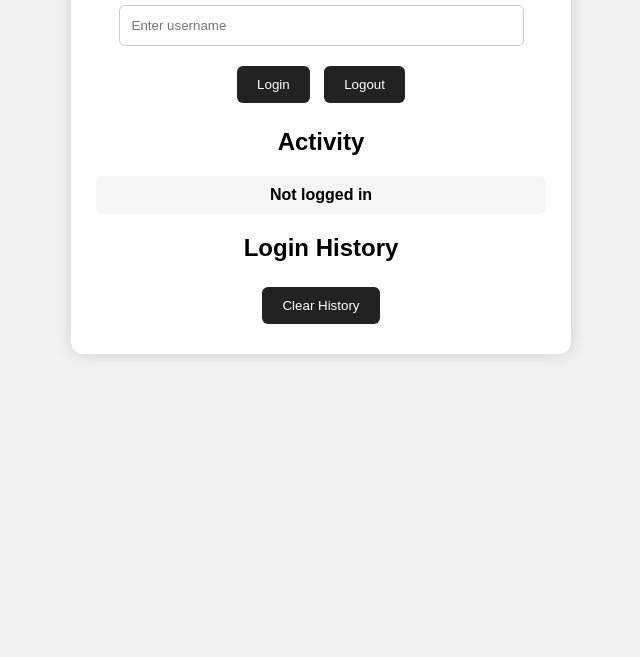
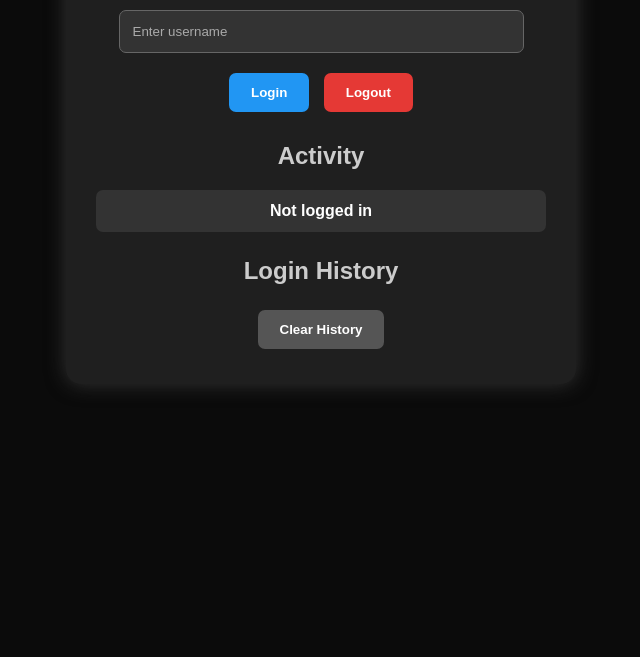
Before and after one commit to aryantiwari18/Worklog-login-out-tracker-, a plain HTML site: page index.html in a window 1280 px wide. Shown: the part 143-800 px from the top of the page, without its empty margins (319-959 px from the left). Drawn offline with Linux system fonts and the light colour scheme.

Commit message:
Update style.css

```diff
--- a/style.css
+++ b/style.css
@@ -1,41 +1,66 @@
 body {
     font-family: Arial, sans-serif;
-    background: #f2f2f2;
+    background: #0b0b0b;
+    color: white;
     text-align: center;
     margin: 0;
     padding: 40px 15px;
 }
 
 .container {
-    background: white;
+    background: #1f1f1f;
     max-width: 450px;
     margin: auto;
-    padding: 25px;
-    border-radius: 12px;
-    box-shadow: 0 0 15px #ccc;
+    padding: 30px;
+    border-radius: 15px;
+    box-shadow: 0 0 20px #333;
 }
 
 h1 {
+    color: #2196f3;
     margin-bottom: 25px;
+}
+
+h2 {
+    color: #ccc;
+    margin-top: 25px;
 }
 
 input {
     width: 90%;
-    padding: 12px;
+    padding: 13px;
     margin-bottom: 15px;
-    border: 1px solid #ccc;
-    border-radius: 6px;
+    background: #333;
+    color: white;
+    border: 1px solid #666;
+    border-radius: 7px;
     box-sizing: border-box;
 }
 
+input::placeholder {
+    color: #aaa;
+}
+
 button {
-    padding: 11px 20px;
+    padding: 12px 22px;
     margin: 5px;
     border: none;
-    border-radius: 6px;
+    border-radius: 7px;
     cursor: pointer;
-    background: #222;
     color: white;
+    font-weight: bold;
+}
+
+button:first-of-type {
+    background: #2196f3;
+}
+
+button:nth-of-type(2) {
+    background: #e53935;
+}
+
+button:last-of-type {
+    background: #555;
 }
 
 button:hover {
@@ -44,9 +69,9 @@ button:hover {
 
 #status {
     margin: 20px 0;
-    padding: 10px;
-    background: #f5f5f5;
-    border-radius: 6px;
+    padding: 12px;
+    background: #333;
+    border-radius: 7px;
     font-weight: bold;
 }
 
@@ -56,9 +81,11 @@ button:hover {
 
 li {
     list-style: none;
-    padding: 10px;
-    margin: 5px 0;
-    background: #f5f5f5;
+    padding: 12px;
+    margin: 7px 0;
+    background: #333;
+    border-left: 4px solid #2196f3;
     border-radius: 5px;
+    text-align: left;
     font-size: 14px;
 }
```
